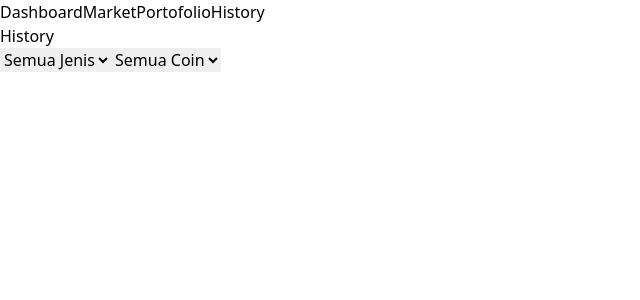
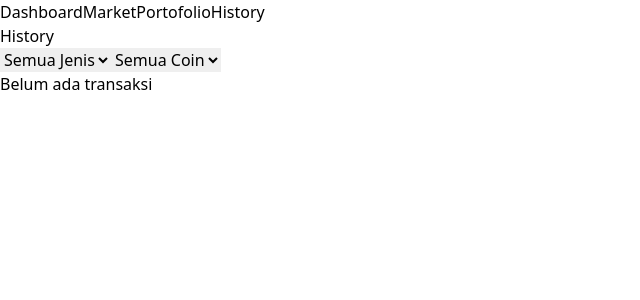
Before and after one commit to idpan/crypto-trade-simulator, a React (Vite) app: page /history in a window 1280 px wide. Shown: the top 300 px of the page, without its empty margins (0-640 px from the left). Built offline with nearby package versions, Linux system fonts and the light colour scheme.

Commit message:
--feat: add history empty state (closes #17)

```diff
--- a/src/pages/History.tsx
+++ b/src/pages/History.tsx
@@ -42,7 +42,8 @@ export default function History() {
           );
         })}
       </select>
-      {filteredTransactions.map((transaction) => {
+      {filteredTransactions[0] ? (
+        filteredTransactions.map((transaction) => {
           const coin = coinData.find((c) => c.id === transaction.coinId);
           if (!coin) return null;
           const time = new Date(transaction.timestamp).toLocaleString("id-ID", {
@@ -58,7 +59,9 @@ export default function History() {
                 <div>
                   <p>{coin.ticker}</p>
                   {transaction.type == "buy" ? (
-                  <p className="font-bold text-green-500">{transaction.type}</p>
+                    <p className="font-bold text-green-500">
+                      {transaction.type}
+                    </p>
                   ) : (
                     <p className="font-bold text-red-500">{transaction.type}</p>
                   )}
@@ -79,7 +82,12 @@ export default function History() {
               </div>
             </div>
           );
-      })}
+        })
+      ) : (
+        <div>
+          <p>Belum ada transaksi</p>
+        </div>
+      )}
     </>
   );
 }
```
Lines whose indentation alone changed are shown as unchanged.
